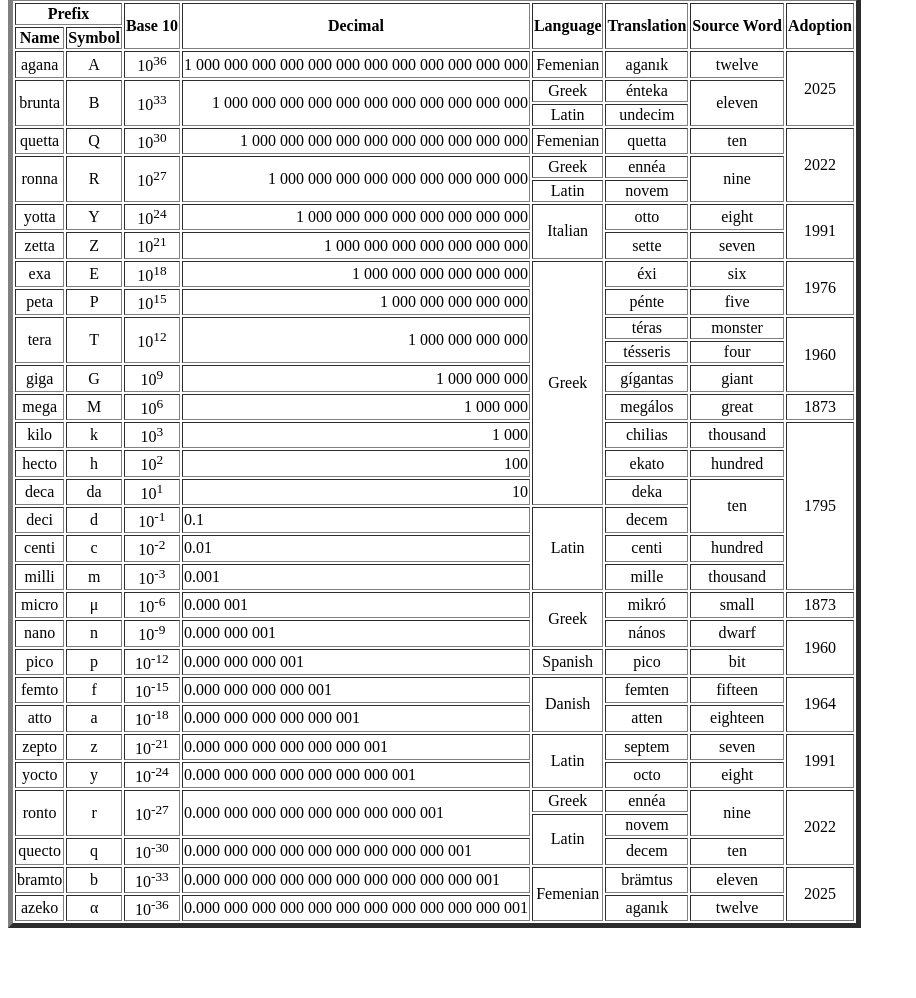
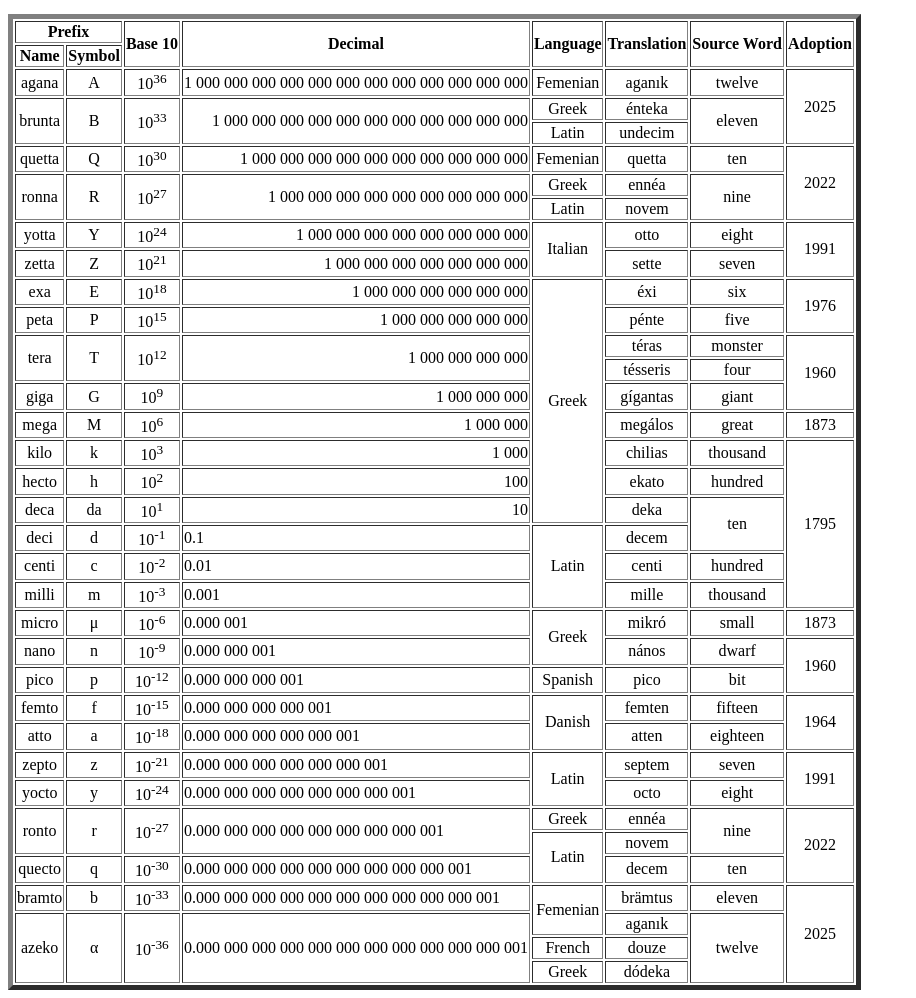
Before and after one commit to MultiArrest91/prefixes, a plain HTML site: page index.html in a window 1280 px wide. Shown: the part 1187-2185 px from the top of the page, without its empty margins (0-916 px from the left). Before the commit the page ends 2123 px from the top, so only its background shows below. Drawn offline with Linux system fonts and the light colour scheme.

Commit message:
Update index.html

```diff
--- a/index.html
+++ b/index.html
@@ -57,7 +57,7 @@
             <td>10<sup>-36</sup></td>
             <td>azeko</td>
             <td>α</td>
-            <td>Femenian, derived from ‘azekus’, suggesting 12 (twelfth power of 10<sup>3</sup>)</td>
+            <td>Femenian, French & Greek, derived from ‘aganık’, ‘douze’ & ‘dodeka’, suggesting 12 (twelfth power of 10<sup>3</sup>)</td>
         </tr>
     </table>
     <p><b>Table 1.</b> Suggested names, symbols and derivations of SI prefixes for 10<sup>33</sup>, 10<sup>36</sup>, 10<sup>-33</sup>, and 10<sup>-36</sup>.</p>
@@ -333,15 +333,23 @@
             <td rowspan="2" align="center">Femenian</td>
             <td align="center">brämtus</td>
             <td align="center">eleven</td>
-            <td rowspan="3" align="center">2025</td>
+            <td rowspan="5" align="center">2025</td>
         </tr>
         <tr>
-            <td align="center">azeko</td>
-            <td align="center">α</td>
-            <td align="center">10<sup>-36</sup></td>
-            <td>0.000 000 000 000 000 000 000 000 000 000 000 001</td>
+            <td rowspan="3" align="center">azeko</td>
+            <td rowspan="3" align="center">α</td>
+            <td rowspan="3" align="center">10<sup>-36</sup></td>
+            <td rowspan="3">0.000 000 000 000 000 000 000 000 000 000 000 001</td>
             <td align="center">aganık</td>
-            <td align="center">twelve</td>
+            <td rowspan="3" align="center">twelve</td>
+        </tr>
+        <tr>
+            <td align="center">French</td>
+            <td align="center">douze</td>
+        </tr>
+        <tr>
+            <td align="center">Greek</td>
+            <td align="center">dódeka</td>
         </tr>
     </table>
 </html>
```
